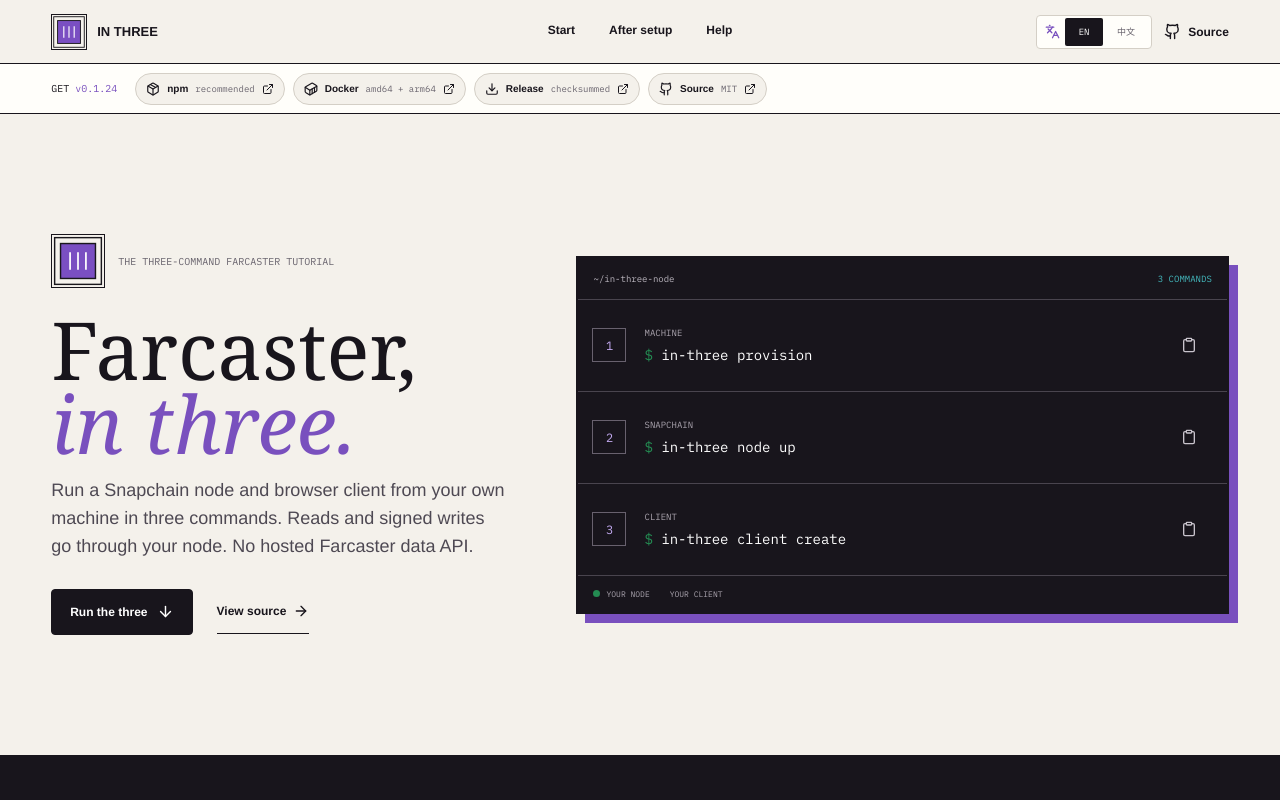
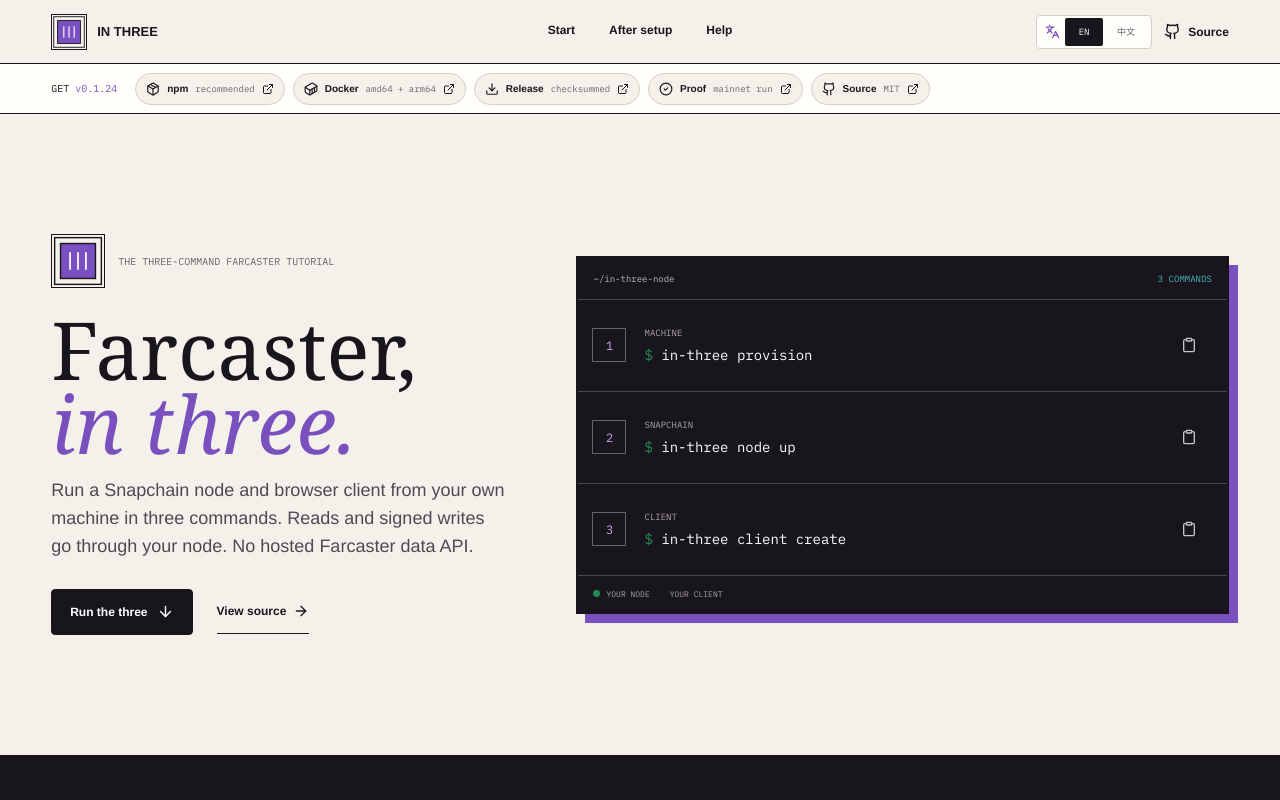
Before and after one commit to P-U-C/farcaster-in-three, a React (Vite) app in the folder site/: page / in a window 1280 px wide. Shown: the top 800 px of the page. Built offline with nearby package versions, Linux system fonts and the light colour scheme.

Commit message:
Surface completed mainnet proof

```diff
--- a/site/src/App.tsx
+++ b/site/src/App.tsx
@@ -31,6 +31,7 @@
 const NPM_PACKAGE = "https://www.npmjs.com/package/farcaster-in-three";
 const CONTAINER_PACKAGE = "https://github.com/orgs/P-U-C/packages/container/package/farcaster-in-three";
 const RELEASE = `${REPO}/releases/tag/v0.1.24`;
+const LIVE_PROOF = `${DOCS}/docs/PROOF.md`;
 const AGENT_PROMPT =
   "Set up In Three using https://farcaster.permanentupperclass.com/agent.md";
 
@@ -187,6 +188,12 @@
             label="Release"
             detail={copy.packages.releaseDetail}
             href={RELEASE}
+          />
+          <PackageLink
+            icon={<CheckCircle2 size={14} />}
+            label={copy.packages.proofLabel}
+            detail={copy.packages.proofDetail}
+            href={LIVE_PROOF}
           />
           <PackageLink
             icon={<Github size={14} />}
--- a/site/src/i18n.ts
+++ b/site/src/i18n.ts
@@ -13,7 +13,7 @@
     openMenu: "Open menu",
     closeMenu: "Close menu",
     mainLabel: "Main navigation",
-    packagesLabel: "Packages and release links",
+    packagesLabel: "Packages, source, and live proof",
   },
   language: {
     label: "Language",
@@ -25,6 +25,8 @@
     npmDetail: "recommended",
     dockerDetail: "amd64 + arm64",
     releaseDetail: "checksummed",
+    proofLabel: "Proof",
+    proofDetail: "mainnet run",
     sourceDetail: "MIT",
   },
   hero: {
@@ -195,7 +197,7 @@
     openMenu: "打开菜单",
     closeMenu: "关闭菜单",
     mainLabel: "主导航",
-    packagesLabel: "软件包与版本链接",
+    packagesLabel: "软件包、源码与主网实测",
   },
   language: {
     label: "语言",
@@ -207,6 +209,8 @@
     npmDetail: "推荐",
     dockerDetail: "amd64 + arm64",
     releaseDetail: "含校验值",
+    proofLabel: "实测",
+    proofDetail: "主网运行",
     sourceDetail: "MIT",
   },
   hero: {
```
Also changed, not shown: 3 other files (tests, documents, lock files or other folders).
